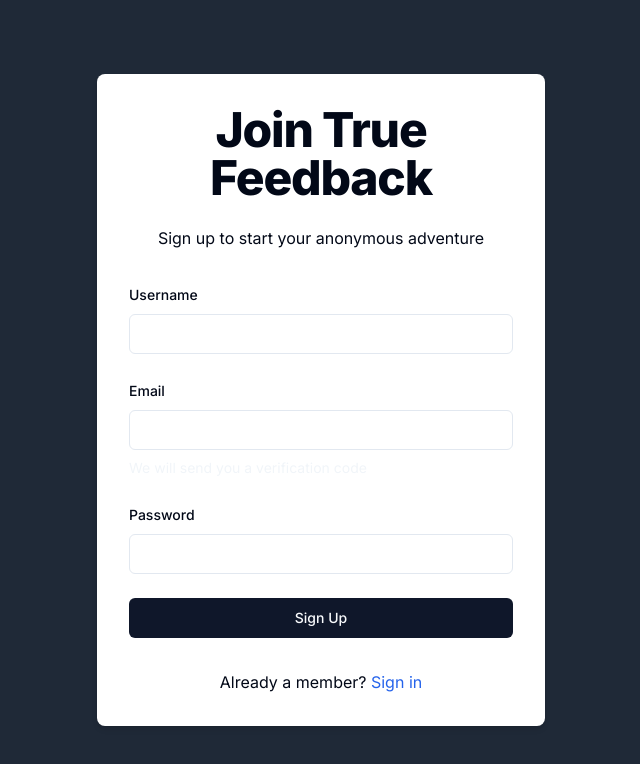
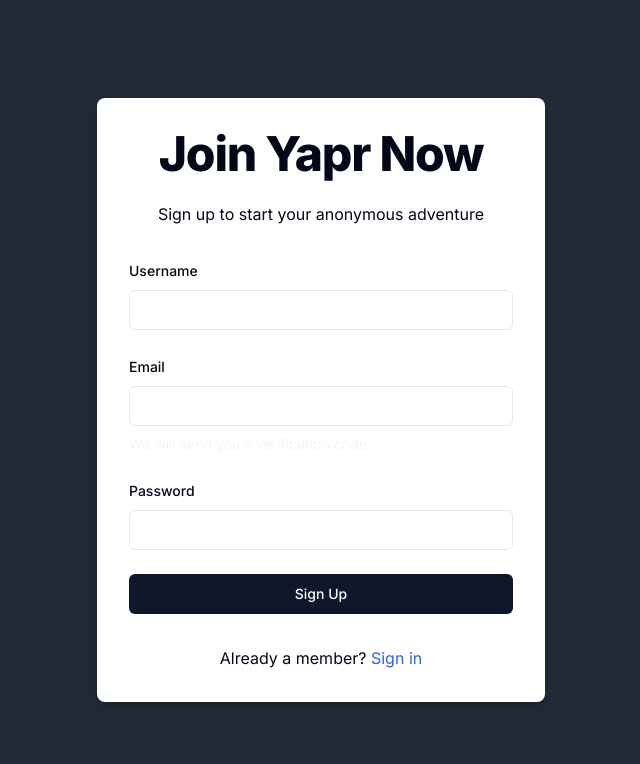
Before and after one commit to zayedwithay/Yapr, a Next.js app: page /sign-up in a window 1280 px wide. Shown: the top 764 px of the page, without its empty margins (319-959 px from the left). Built offline with nearby package versions, Linux system fonts and the light colour scheme.

Commit message:
Update page.tsx

```diff
--- a/src/app/(auth)/sign-up/page.tsx
+++ b/src/app/(auth)/sign-up/page.tsx
@@ -102,7 +102,7 @@ export default function SignUpForm() {
       <div className="w-full max-w-md p-8 space-y-8 bg-white rounded-lg shadow-md">
         <div className="text-center">
           <h1 className="text-4xl font-extrabold tracking-tight lg:text-5xl mb-6">
-            Join True Feedback
+            Join Yapr Now
           </h1>
           <p className="mb-4">Sign up to start your anonymous adventure</p>
         </div>
```
